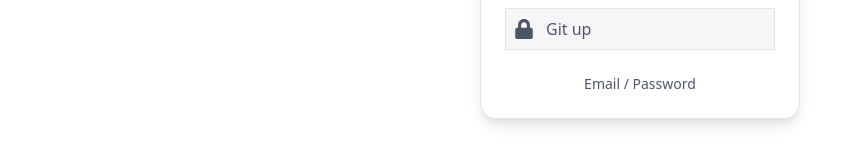
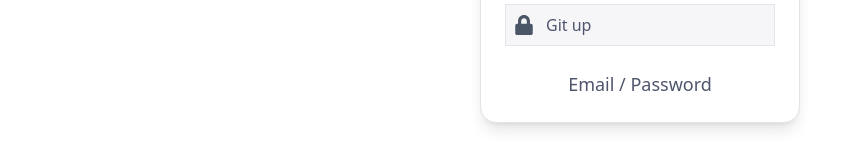
Before and after one commit to Mogehs/organic-cotton, a React (Vite) app in the folder frontend/: page /studios in a window 1280 px wide. Shown: the part 433-593 px from the top of the page, without its empty margins (0-863 px from the left). Built offline with nearby package versions, Linux system fonts and the light colour scheme.

Commit message:
other page

```diff
--- a/frontend/src/components/Studio/Studio.jsx
+++ b/frontend/src/components/Studio/Studio.jsx
@@ -18,7 +18,7 @@ export default function Studio() {
           <span className="text-base font-medium text-[#4e556d]">Git up</span>
         </div>
 
-        <p className="text-sm text-[#4e556d] text-center mt-6">Email / Password</p>
+        <p className="text-lg text-[#4e556d] text-center mt-6">Email / Password</p>
       </div>
     </div>
       <h1>SANITY</h1>
```
